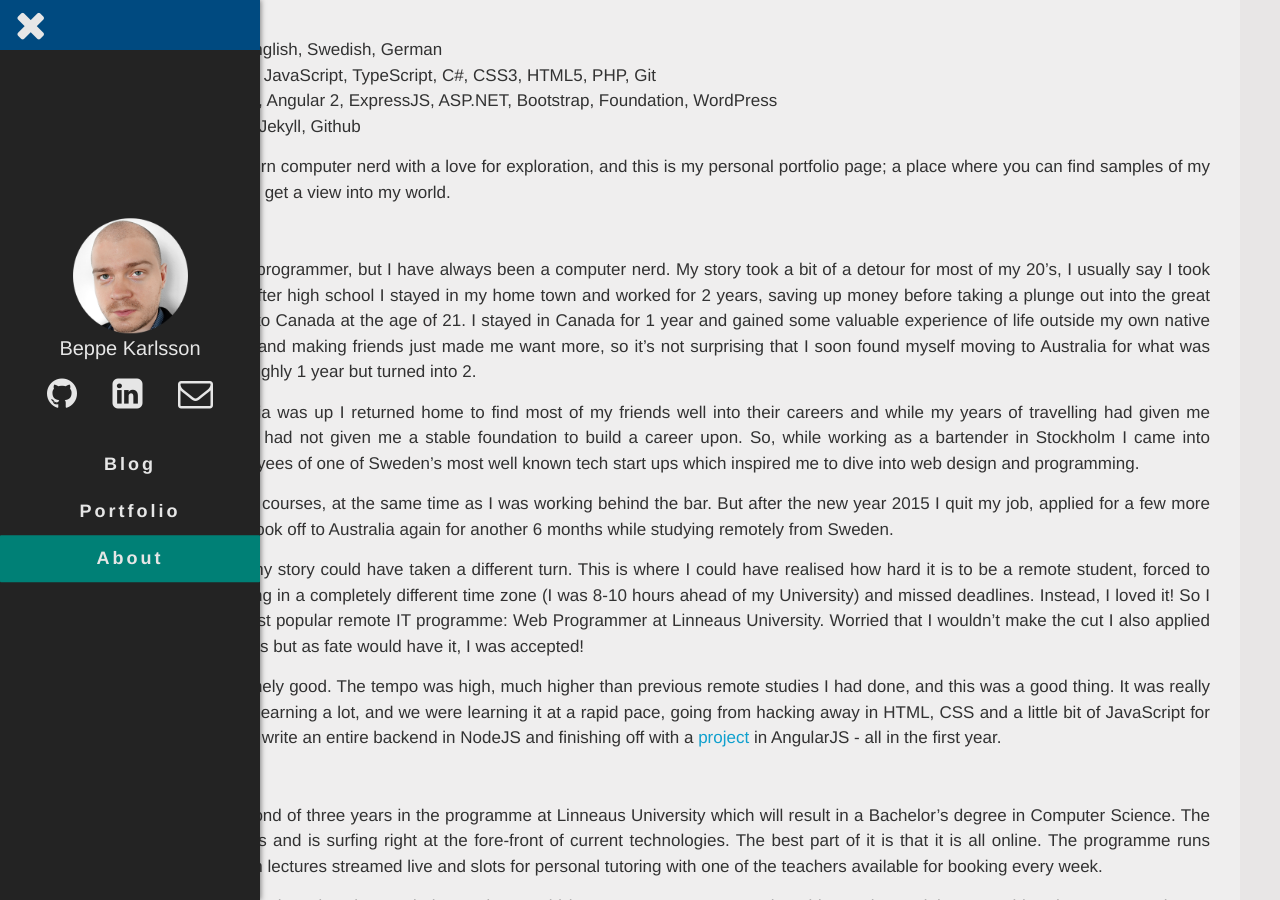
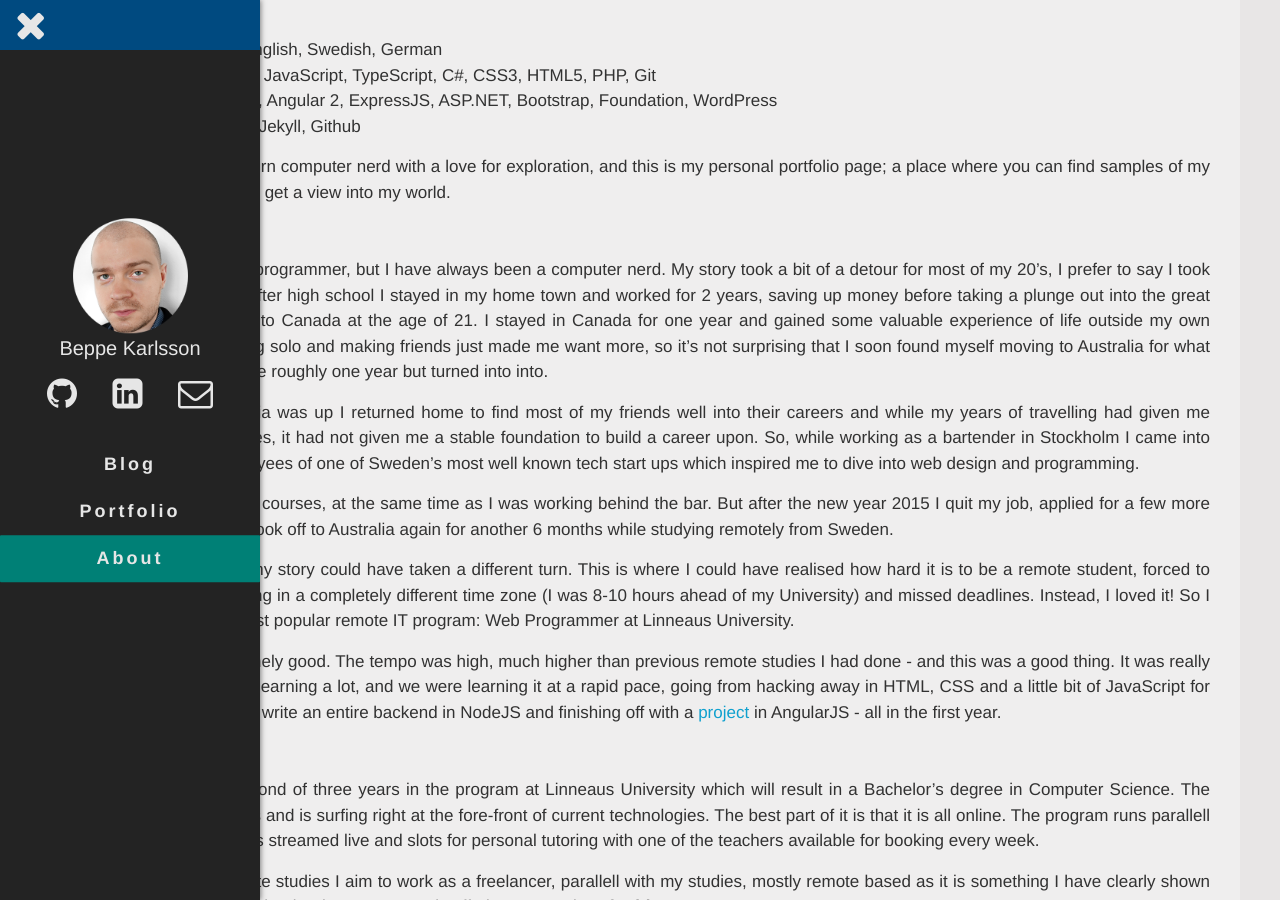
Before and after one commit to beppek/beppek.github.io, a Jekyll site: the page built from 04-about.md, in a window 1280 px wide and 900 px high, scrolled down 531 px. Built offline with Jekyll 4.4.1, drawn with Linux system fonts in a browser that asks for light colours; some of the changed text lies outside the part shown.

Commit message:
update about with minor fixes

```diff
--- a/04-about.md
+++ b/04-about.md
@@ -17,21 +17,21 @@
 
 #### My story
 
-I haven't always been a programmer, but I have always been a computer nerd. My story took a bit of a detour for most of my 20's, I usually say I took the scenic route in life: after high school I stayed in my home town and worked for 2 years, saving up money before taking a plunge out into the great unknown when I moved to Canada at the age of 21. I stayed in Canada for 1 year and gained some valuable experience of life outside my own native Sweden. Travelling solo and making friends just made me want more, so it's not surprising that I soon found myself moving to Australia for what was originally meant to be roughly 1 year but turned into 2.
+I haven't always been a programmer, but I have always been a computer nerd. My story took a bit of a detour for most of my 20's, I prefer to say I took the scenic route in life: after high school I stayed in my home town and worked for 2 years, saving up money before taking a plunge out into the great unknown when I moved to Canada at the age of 21. I stayed in Canada for one year and gained some valuable experience of life outside my own native Sweden. Travelling solo and making friends just made me want more, so it's not surprising that I soon found myself moving to Australia for what was originally meant to be roughly one year but turned into into.
 
-Once my time in Australia was up I returned home to find most of my friends well into their careers and while my years of travelling had given me invaluable experience, it had not given me a stable foundation to build a career upon. So, while working as a bartender in Stockholm I came into contact with some employees of one of Sweden's most well known tech start ups which inspired me to dive into web design and programming.
+Once my time in Australia was up I returned home to find most of my friends well into their careers and while my years of travelling had given me invaluable life experiences, it had not given me a stable foundation to build a career upon. So, while working as a bartender in Stockholm I came into contact with some employees of one of Sweden's most well known tech start ups which inspired me to dive into web design and programming.
 
 At first I took a couple of courses, at the same time as I was working behind the bar. But after the new year 2015 I quit my job, applied for a few more courses (all online) and took off to Australia again for another 6 months while studying remotely from Sweden.
 
-This is the point where my story could have taken a different turn. This is where I could have realised how hard it is to be a remote student, forced to plan my own time, working in a completely different time zone (I was 8-10 hours ahead of my University) and missed deadlines. Instead, I loved it! So I applied for Sweden's most popular remote IT programme: Web Programmer at Linneaus University. Worried that I wouldn't make the cut I also applied for about 15 other courses but as fate would have it, I was accepted!
+This is the point where my story could have taken a different turn. This is where I could have realised how hard it is to be a remote student, forced to plan my own time, working in a completely different time zone (I was 8-10 hours ahead of my University) and missed deadlines. Instead, I loved it! So I applied for Sweden's most popular remote IT program: Web Programmer at Linneaus University.
 
-The first year was extremely good. The tempo was high, much higher than previous remote studies I had done, and this was a good thing. It was really clear to us that we were learning a lot, and we were learning it at a rapid pace, going from hacking away in HTML, CSS and a little bit of JavaScript for the browser to be able to write an entire backend in NodeJS and finishing off with a [project](https://shuttersnappy.com) in AngularJS - all in the first year.
+The first year was extremely good. The tempo was high, much higher than previous remote studies I had done - and this was a good thing. It was really clear to us that we were learning a lot, and we were learning it at a rapid pace, going from hacking away in HTML, CSS and a little bit of JavaScript for the browser to be able to write an entire backend in NodeJS and finishing off with a [project](https://shuttersnappy.com) in AngularJS - all in the first year.
 
 #### Today
 
-I am currently in the second of three years in the programme at Linneaus University which will result in a Bachelor's degree in Computer Science. The education is of high class and is surfing right at the fore-front of current technologies. The best part of it is that it is all online. The programme runs parallell with campus with lectures streamed live and slots for personal tutoring with one of the teachers available for booking every week.
+I am currently in the second of three years in the program at Linneaus University which will result in a Bachelor's degree in Computer Science. The education is of high class and is surfing right at the fore-front of current technologies. The best part of it is that it is all online. The program runs parallell with campus with lectures streamed live and slots for personal tutoring with one of the teachers available for booking every week.
 
-As you can tell I'm loving the education, and since I do I would love to get even more real world experience doing something that I am passionate about, which is why you can find this page. It aims to show you what I can do and convince you that I am the right man for the job.
+In keeping with my remote studies I aim to work as a freelancer, parallell with my studies, mostly remote based as it is something I have clearly shown myself to be capable of. That is why I am currently offering my services **for hire**.
 
 #### Personal
 
```
Also changed, not shown: other parts of 04-about.md (+1 -1 lines).
